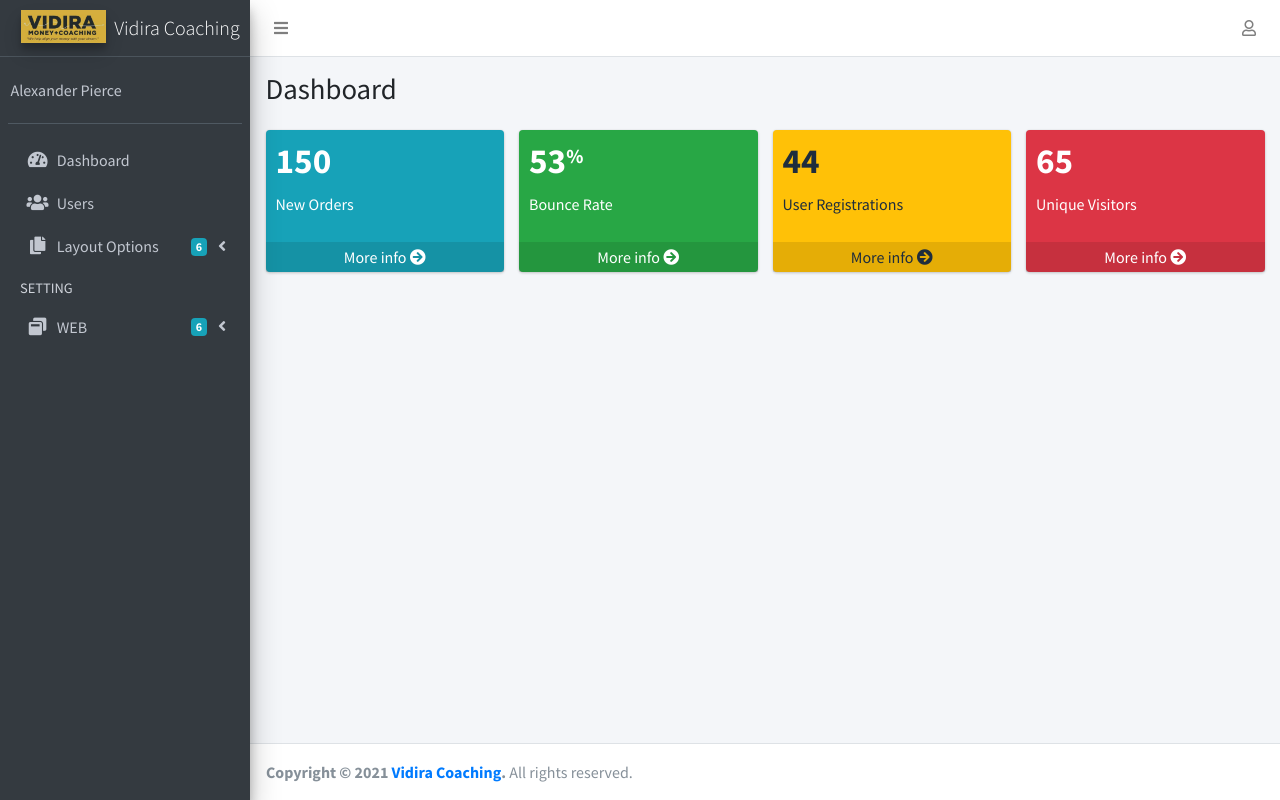
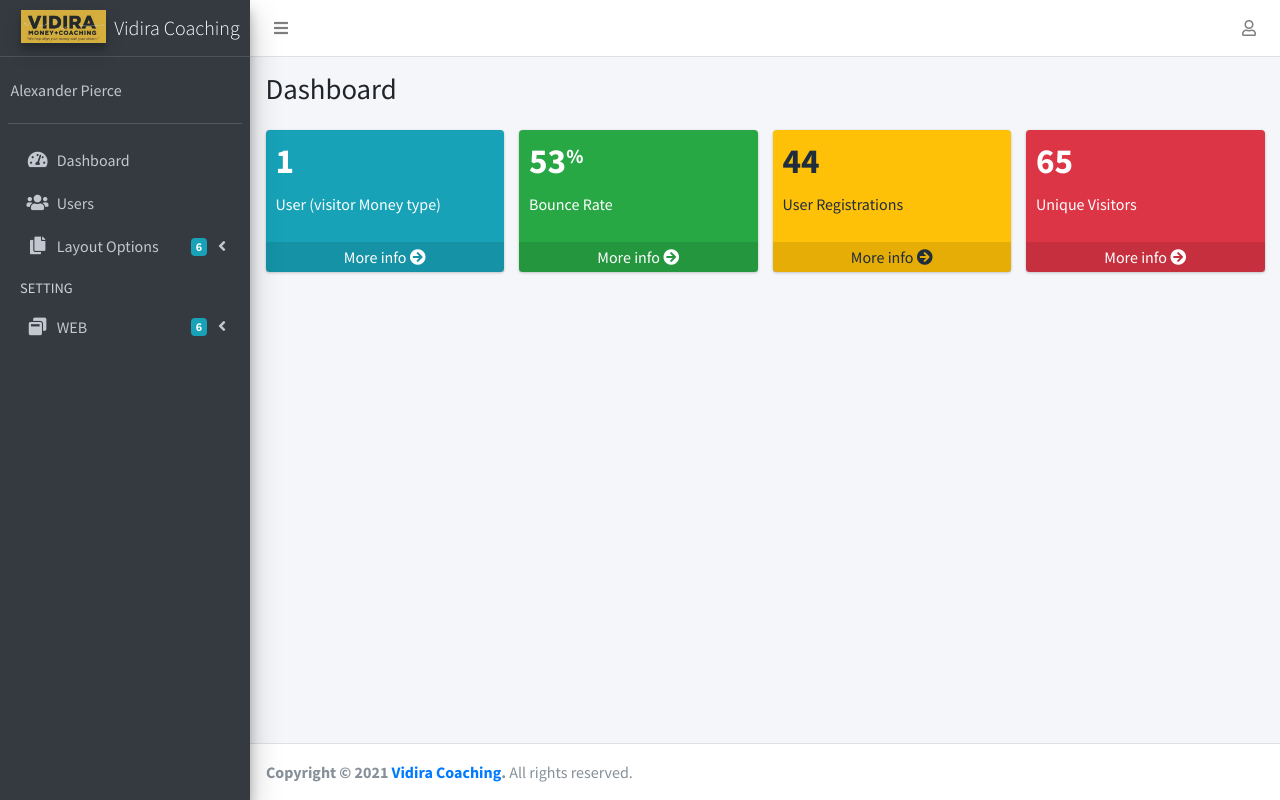
Before and after one commit to muchtaragung/moneytype, a CodeIgniter app: page /database/admin/dashboard in a window 1280 px wide. Run offline with CodeIgniter, Linux system fonts and the light colour scheme; the visitor is signed in with stand-in values (Sample User, id 1); tables that the repository leaves empty or names only in its code hold one stand-in row (values such as "Sample post"); some libraries are stand-ins or nearby versions.

Commit message:
tambah dashboard count user

```diff
--- a/application/views/admin/dashboard.php
+++ b/application/views/admin/dashboard.php
@@ -20,14 +20,14 @@
                     <!-- small box -->
                     <div class="small-box bg-info">
                         <div class="inner">
-                            <h3>150</h3>
+                            <h3><?php echo $this->db->count_all_results('users'); ?></h3>
 
-                            <p>New Orders</p>
+                            <p>User (visitor Money type)</p>
                         </div>
                         <div class="icon">
                             <i class="ion ion-bag"></i>
                         </div>
-                        <a href="#" class="small-box-footer">More info <i class="fas fa-arrow-circle-right"></i></a>
+                        <a href="<?= base_url('admin/user') ?>" class="small-box-footer">More info <i class="fas fa-arrow-circle-right"></i></a>
                     </div>
                 </div>
                 <!-- ./col -->
```
